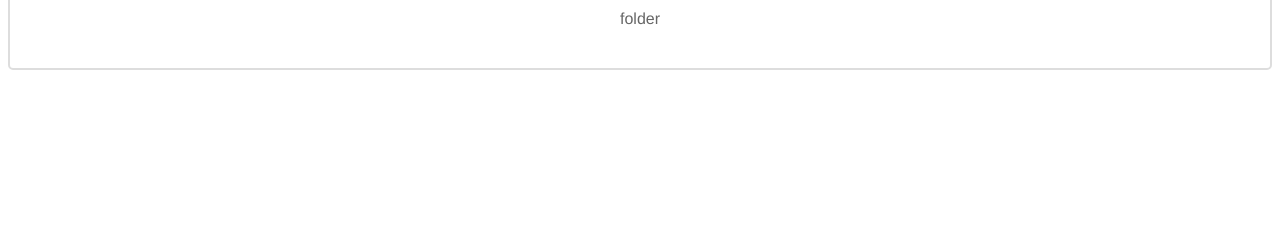
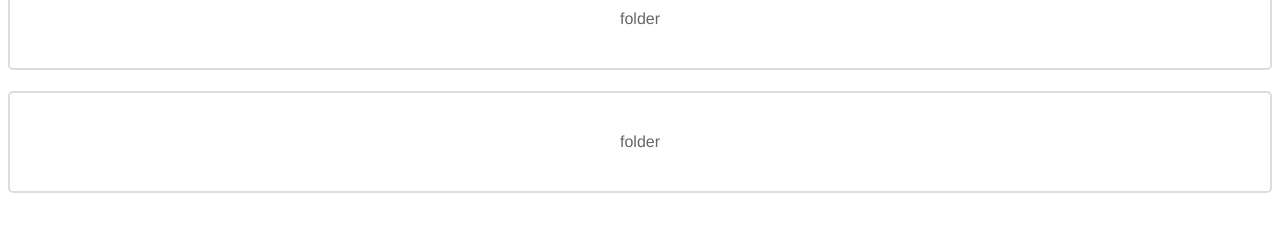
Before and after one commit to dev-kev-coder/FamilyMultiMediaPlatform, a React app in the folder Client/: page / in a window 1280 px wide. Shown: the part 120-352 px from the top of the page. Built offline with nearby package versions, Linux system fonts and the light colour scheme; the HTML template or start-up script is replaced by a standard one.

Commit message:
added folder component to build out simple UI

```diff
--- a/Client/src/App.jsx
+++ b/Client/src/App.jsx
@@ -6,6 +6,7 @@ const App = () => {
     <section>
       <h1>Building out folder UI to be almost like OneDrive</h1>
       <Folder />
+      <Folder />
     </section>
   );
 };
```
